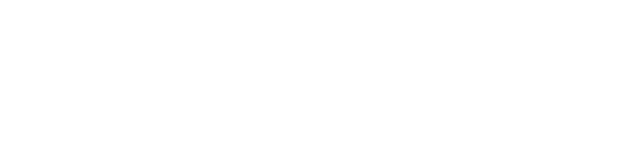
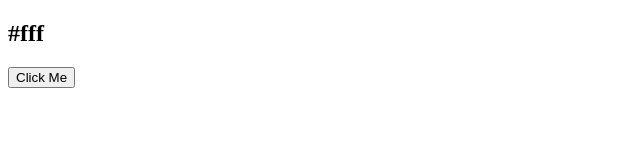
Before and after one commit to Yash-P-Agarwal/Random-Color-Generator, a plain HTML site: page index.html in a window 1280 px wide. Shown: the whole page, without its empty margins (0-640 px from the left). Drawn offline with Linux system fonts and the light colour scheme.

Commit message:
Add HTML structure

```diff
--- a/index.html
+++ b/index.html
@@ -8,6 +8,12 @@
 </head>
 <body>
 
+    <div class="wrapper">
+        <div class="container">
+            <h2 id="colorcode">#fff</h2>
+            <button id="btn">Click Me</button>
+        </div>
+    </div>
 
     <script src="index.js"></script>
 </body>
```
